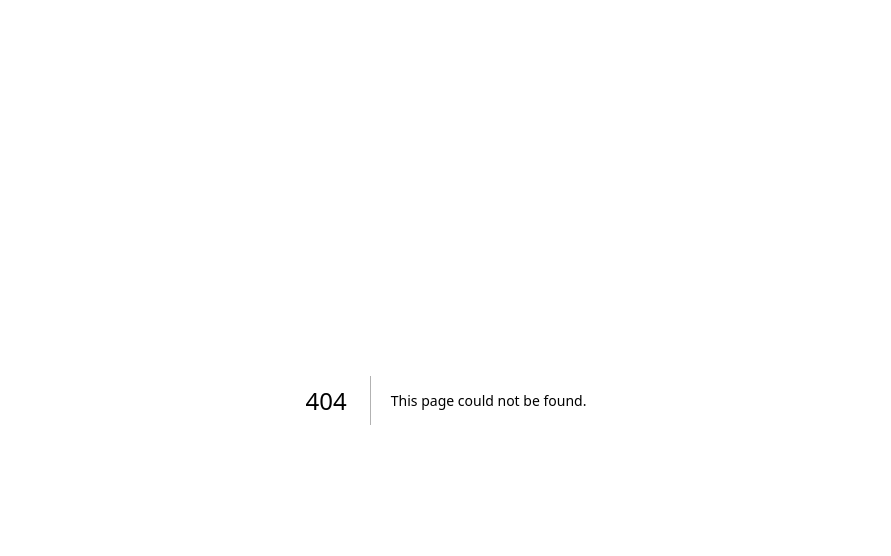
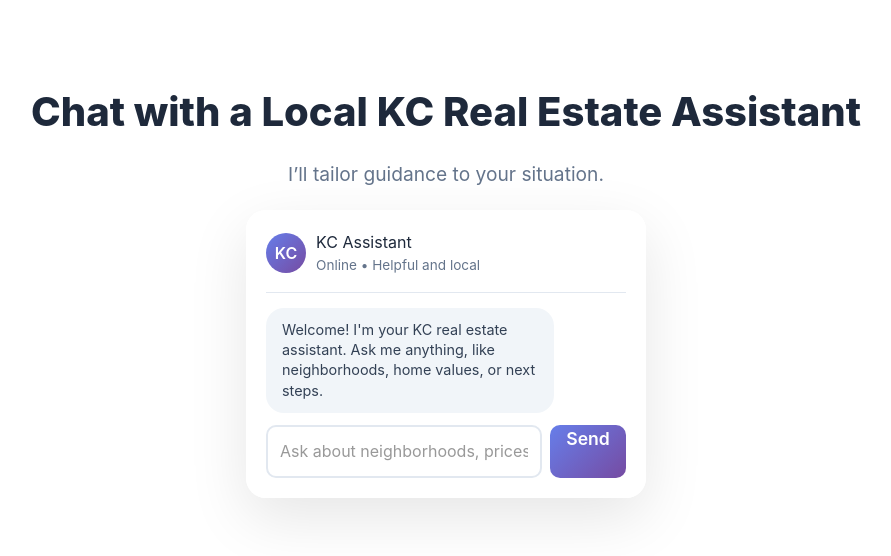
Before and after one commit to WorldsAreYours/real-leads, a Next.js app: page /chat in a window 1280 px wide. Before the commit this address had no page. Shown: the top 556 px of the page, without its empty margins (194-1085 px from the left). Built offline with nearby package versions, Linux system fonts and the light colour scheme.

Commit message:
feat(chatbot) adding chatbot component

```diff
--- /dev/null
+++ b/src/app/chat/page.tsx
@@ -0,0 +1,17 @@
+"use client";
+
+import { useSearchParams } from "next/navigation";
+import Chatbot from "@/components/chat/Chatbot";
+
+export default function ChatPage() {
+  const params = useSearchParams();
+  const prefill = {
+    type: params.get("type") || "",
+    name: params.get("name") || "",
+    location: params.get("location") || "",
+    budget: params.get("budget") || "",
+    timeline: params.get("timeline") || "",
+  };
+
+  return <Chatbot prefill={prefill} />;
+}
--- a/src/components/IntakeModal.tsx
+++ b/src/components/IntakeModal.tsx
@@ -1,6 +1,7 @@
 "use client";
 
 import { useRef } from "react";
+import { useRouter } from "next/navigation";
 
 type ModalType = "buying" | "selling" | null;
 
@@ -14,6 +15,7 @@ export default function IntakeModal({
   onClose: () => void;
 }) {
   const overlayRef = useRef<HTMLDivElement | null>(null);
+  const router = useRouter();
 
   if (!isOpen) return null;
 
@@ -25,9 +27,21 @@ export default function IntakeModal({
 
   function handleSubmit(e: React.FormEvent<HTMLFormElement>): void {
     e.preventDefault();
-    alert(
-      "Great! This would normally take you to the chat interface with your preferences saved."
-    );
+    const form = e.currentTarget;
+    const data = new FormData(form);
+    const name = (data.get("name") as string) || "";
+    const location = (data.get("location") as string) || "";
+    const budget = (data.get("budget") as string) || "";
+    const timeline = (data.get("timeline") as string) || "";
+
+    const params = new URLSearchParams();
+    if (type) params.set("type", type);
+    if (name) params.set("name", name);
+    if (location) params.set("location", location);
+    if (budget) params.set("budget", budget);
+    if (timeline) params.set("timeline", timeline);
+
+    router.push(`/chat?${params.toString()}`);
     onClose();
   }
 
@@ -77,6 +91,7 @@ export default function IntakeModal({
               What&apos;s your name? (Optional)
             </label>
             <input
+              name="name"
               type="text"
               style={{
                 width: "100%",
@@ -95,6 +110,7 @@ export default function IntakeModal({
               Where are you looking?
             </label>
             <input
+              name="location"
               type="text"
               placeholder="e.g., Overland Park, Leawood, Downtown KC"
               required
@@ -115,6 +131,7 @@ export default function IntakeModal({
               What&apos;s your budget range?
             </label>
             <select
+              name="budget"
               required
               style={{
                 width: "100%",
@@ -141,6 +158,7 @@ export default function IntakeModal({
               Timeline?
             </label>
             <select
+              name="timeline"
               required
               style={{
                 width: "100%",
--- /dev/null
+++ b/src/components/chat/Chatbot.tsx
@@ -0,0 +1,128 @@
+"use client";
+
+import { useEffect, useMemo, useRef, useState } from "react";
+
+type Prefill = {
+  type: string;
+  name: string;
+  location: string;
+  budget: string;
+  timeline: string;
+};
+
+type Message = {
+  id: string;
+  role: "user" | "ai";
+  text: string;
+};
+
+export default function Chatbot({ prefill }: { prefill: Prefill }) {
+  const [messages, setMessages] = useState<Message[]>([]);
+  const [input, setInput] = useState("");
+  const listRef = useRef<HTMLDivElement | null>(null);
+
+  // Compose a friendly opening prompt from prefill
+  const intro = useMemo(() => {
+    const parts = [] as string[];
+    if (prefill.type) parts.push(prefill.type === "buying" ? "buying" : "selling");
+    if (prefill.location) parts.push(`in ${prefill.location}`);
+    if (prefill.budget) parts.push(`budget ${prefill.budget}`);
+    if (prefill.timeline) parts.push(`timeline ${prefill.timeline}`);
+    const summary = parts.length ? `I see you’re ${parts.join(", ")}.` : "";
+    return (
+      `Welcome! I’m your KC real estate assistant. ${summary} ` +
+      `Ask me anything, like neighborhoods, home values, or next steps.`
+    ).trim();
+  }, [prefill]);
+
+  useEffect(() => {
+    setMessages([
+      { id: crypto.randomUUID(), role: "ai", text: intro.replace("’", "'") },
+    ]);
+    // eslint-disable-next-line react-hooks/exhaustive-deps
+  }, []);
+
+  useEffect(() => {
+    listRef.current?.lastElementChild?.scrollIntoView({ behavior: "smooth" });
+  }, [messages.length]);
+
+  async function handleSend(text?: string) {
+    const content = (text ?? input).trim();
+    if (!content) return;
+    setInput("");
+
+    const userMsg: Message = {
+      id: crypto.randomUUID(),
+      role: "user",
+      text: content,
+    };
+    setMessages((m) => [...m, userMsg]);
+
+    // Stub AI reply quickly for UX; replace with API call later
+    const aiReply: Message = {
+      id: crypto.randomUUID(),
+      role: "ai",
+      text:
+        "Thanks! I’ll pull some options and tips. For speed, could you share bedrooms and target price?",
+    };
+    setTimeout(() => setMessages((m) => [...m, aiReply]), 300);
+  }
+
+  return (
+    <section className="features" style={{ background: "#fff" }}>
+      <div className="features-container" style={{ maxWidth: 900 }}>
+        <h1 className="features-title" style={{ textAlign: "center" }}>
+          Chat with a Local KC Real Estate Assistant
+        </h1>
+        <p className="features-subtitle" style={{ textAlign: "center", marginBottom: 20 }}>
+          I’ll tailor guidance to your situation.
+        </p>
+
+        <div className="chat-preview" style={{ width: "100%", margin: "0 auto" }}>
+          <div className="chat-header">
+            <div className="chat-avatar">KC</div>
+            <div className="chat-info">
+              <h4>KC Assistant</h4>
+              <p>Online • Helpful and local</p>
+            </div>
+          </div>
+
+          <div className="chat-messages" ref={listRef} style={{ maxHeight: 400, overflowY: "auto" }}>
+            {messages.map((m) => (
+              <div key={m.id} className={`message ${m.role}`}>{m.text}</div>
+            ))}
+          </div>
+
+          <div style={{ display: "flex", gap: 8, marginTop: 12 }}>
+            <input
+              value={input}
+              onChange={(e) => setInput(e.target.value)}
+              onKeyDown={(e) => {
+                if (e.key === "Enter") {
+                  e.preventDefault();
+                  handleSend();
+                }
+              }}
+              placeholder="Ask about neighborhoods, prices, process…"
+              style={{
+                flex: 1,
+                padding: 12,
+                border: "2px solid #e2e8f0",
+                borderRadius: 10,
+                fontSize: "1rem",
+              }}
+            />
+            <button
+              type="button"
+              onClick={() => handleSend()}
+              className="cta-button"
+              style={{ padding: "0 20px", borderRadius: 10 }}
+            >
+              Send
+            </button>
+          </div>
+        </div>
+      </div>
+    </section>
+  );
+}
```
